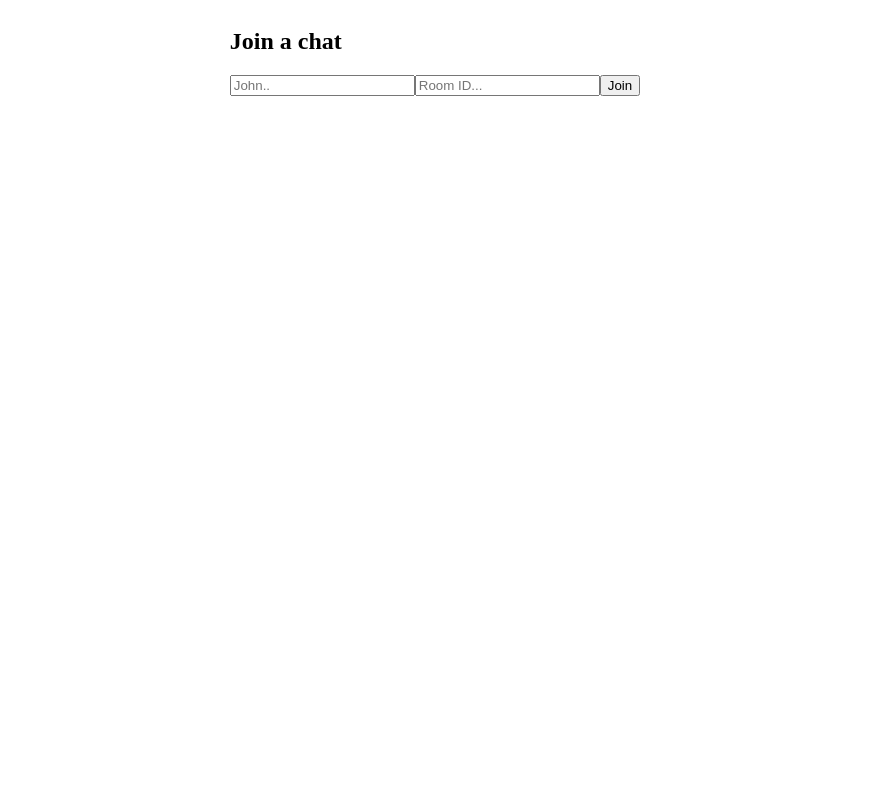
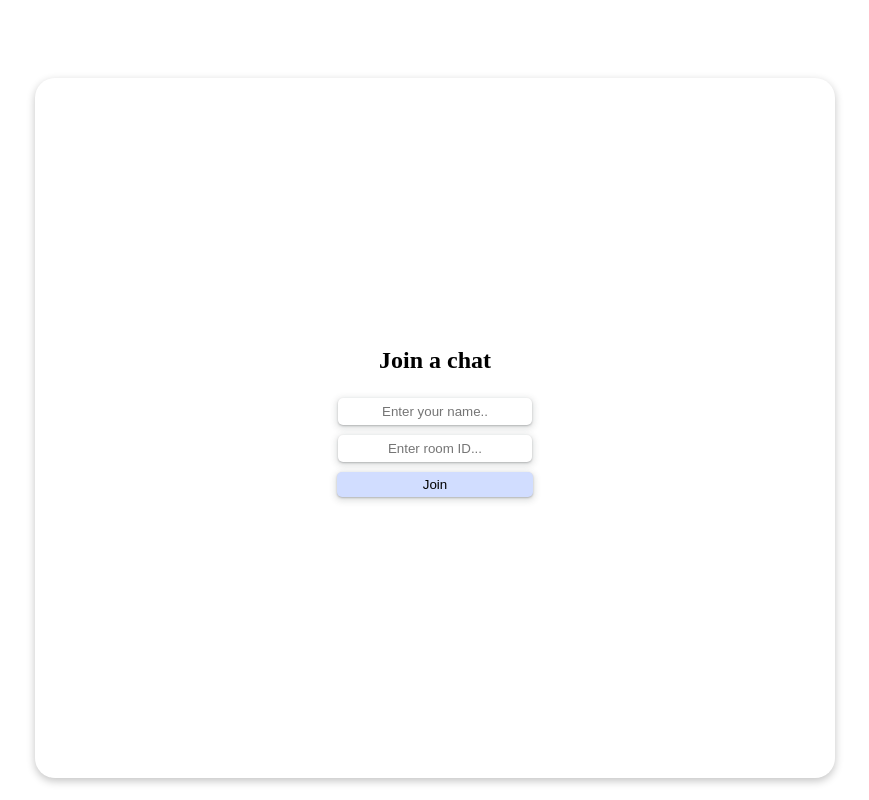
Before and after one commit to deansainer/chat-app, a React (Create React App) app in the folder client/: page / in a window 1280 px wide. Shown: the whole page, without its empty margins (205-1074 px from the left). Built offline with nearby package versions, Linux system fonts and the light colour scheme; no server answers.

Commit message:
styled 'join room' window

```diff
--- a/client/src/App.css
+++ b/client/src/App.css
@@ -5,11 +5,9 @@
 
 .room-chat{
     width: 800px;
-    height: 700;
+    height: 700px;
     border-radius: 20px;
     margin-top: 70px;
-    display: flex;
-    flex-direction: column;
     box-shadow: rgba(0, 0, 0, 0.24) 0px 3px 8px;
 }
 
@@ -19,7 +17,7 @@
     justify-content: center;
     align-items: center;
     font-size: 24px;
-
+    padding-bottom: 5px;
 }
 
 .chat-footer{
@@ -28,11 +26,13 @@
     display: flex;
     justify-content: space-around;
     padding-bottom: 10px;
-    padding-top: 15px;
+    padding-top: 16px;
 }
 
 .chat-body{
     height: 580px;
+    box-shadow: rgba(0, 0, 0, 0.1) 0px 0px 5px 0px, rgba(0, 0, 0, 0.1) 0px 0px 1px 0px;
+    padding-top: 4px;
 }
 
 .chat-footer input{
@@ -40,6 +40,7 @@
     border-radius: 5px;
     border: 1px solid grey;
     height: 25px;
+    outline: 0;
 }
 
 .chat-footer button{
@@ -84,7 +85,7 @@
 }
 
 #other .message-content {
-    background-color: rgb(252, 151, 151);
+    background-color: rgb(153, 204, 157);
     align-self: flex-start;
     margin-left: 10px;
 }
@@ -98,3 +99,46 @@
     align-self: flex-start;
     margin-left: 10px;
 }
+
+.join-chat-window{
+    display: flex;
+    justify-content: center;
+    align-items: center;
+    flex-direction: column;
+    width: 800px;
+    height: 700px;
+    border-radius: 20px;
+    margin-top: 70px;
+    box-shadow: rgba(0, 0, 0, 0.24) 0px 3px 8px;
+}
+
+.join-chat-window input{
+    border: 0;
+    outline: 0;
+    height: 25px;
+    border-radius: 5px;
+    margin: 5px;
+    text-align: center;
+    width: 190px;
+    box-shadow: rgba(60, 64, 67, 0.3) 0px 1px 2px 0px, rgba(60, 64, 67, 0.15) 0px 2px 6px 2px;
+}
+
+.join-chat-window button{
+    width: 196px;
+    height: 25px;
+    background-color: white;
+    outline: 0;
+    border: 0px solid grey;
+    border-radius: 5px;
+    margin-top: 5px;
+    background-color: rgb(209, 221, 255);
+    box-shadow: rgba(60, 64, 67, 0.3) 0px 1px 2px 0px, rgba(60, 64, 67, 0.15) 0px 2px 6px 2px;
+}
+
+.join-chat-window button:hover{
+    background-color: rgb(147, 176, 255);;
+}
+
+.error_messsage{
+    color: rgb(221, 92, 92);
+}
--- a/client/src/App.js
+++ b/client/src/App.js
@@ -7,6 +7,8 @@ const socket = io.connect("http://localhost:3001"); // socket server
 
 
 function App() {
+  const [errorMessage, setErrorMessage] = useState('')
+
   const [username, setUsername] = useState('')
   const [room, setRoom] = useState('')
   const [showChat, setShowChat] = useState(false)
@@ -17,7 +19,7 @@ function App() {
       socket.emit('join_room', room)  // receiving room id to backend
       setShowChat(true)
     } else {
-      console.log('All the fields must be filled');
+      setErrorMessage('All the fields must be filled')
     }
   }
 
@@ -27,12 +29,14 @@ function App() {
       <div>
         <Chat socket={socket} username={username} room={room}/>
       </div>) : (
-      <div>
+      <div className="join-chat-window">
       <h2>Join a chat</h2>
-        <input value={username} onChange={(e) => setUsername(e.target.value)} type="text" placeholder="John.."/>
-        <input value={room} onChange={(e) => setRoom(e.target.value)} type="text" placeholder="Room ID..."/>
+        <input value={username} onChange={(e) => setUsername(e.target.value)} type="text" placeholder="Enter your name.."/>
+        <input value={room} onChange={(e) => setRoom(e.target.value)} type="text" onKeyPress={(e) => e.key==='Enter' && joinRoom()} placeholder="Enter room ID..."/>
         <button onClick={joinRoom}>Join</button>
-      </div>)
+        <p className="error_messsage">{errorMessage}</p>
+      </div>
+      )
       }
     </div>
   );
--- a/client/src/components/Chat.js
+++ b/client/src/components/Chat.js
@@ -27,7 +27,6 @@ const Chat = ({socket, username, room}) => {
 
     return (
         <div>
-            {username}
             <div className='room-chat'>
                 <div className='chat-header'>
                     <span>Room Chat</span>
@@ -47,7 +46,7 @@ const Chat = ({socket, username, room}) => {
                 </ScrollToBottom>
 
                 <div className='chat-footer'>
-                    <input onKeyPress={(e) => {e.key === 'Enter' && sendMessage()}} value={message} onChange={(e) => setMessage(e.target.value)} type='text' placeholder='  Hey..'/>
+                    <input onKeyPress={(e) => {e.key === 'Enter' && sendMessage()}} value={message} onChange={(e) => setMessage(e.target.value)} type='text' placeholder='  Hey..' maxLength={'80'}/>
                     <button onClick={sendMessage}>Send</button>
                 </div>
             </div>
--- a/client/src/index.js
+++ b/client/src/index.js
@@ -4,7 +4,5 @@ import App from './App';
 
 const root = ReactDOM.createRoot(document.getElementById('root'));
 root.render(
-  <React.StrictMode>
     <App />
-  </React.StrictMode>
 );
```
